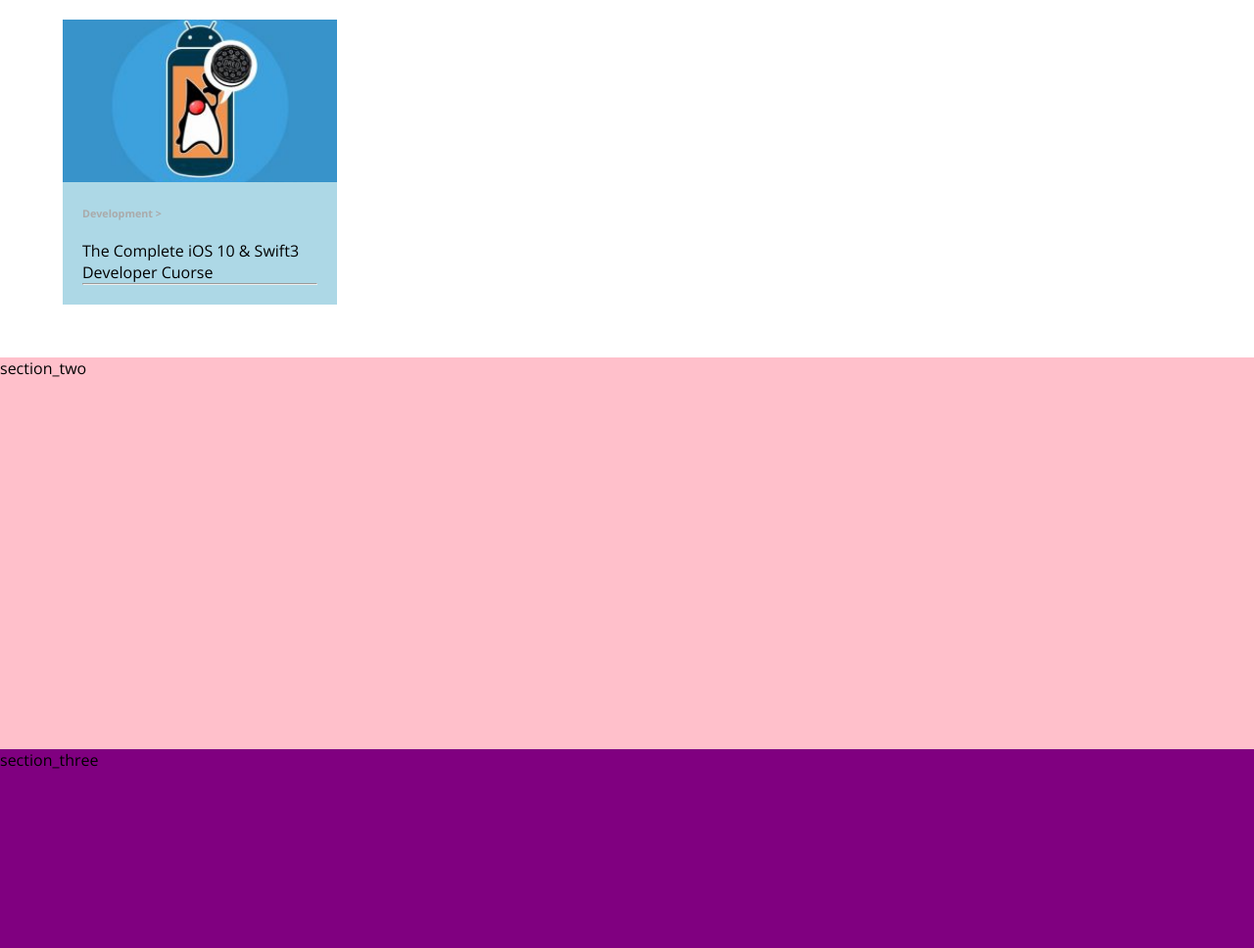
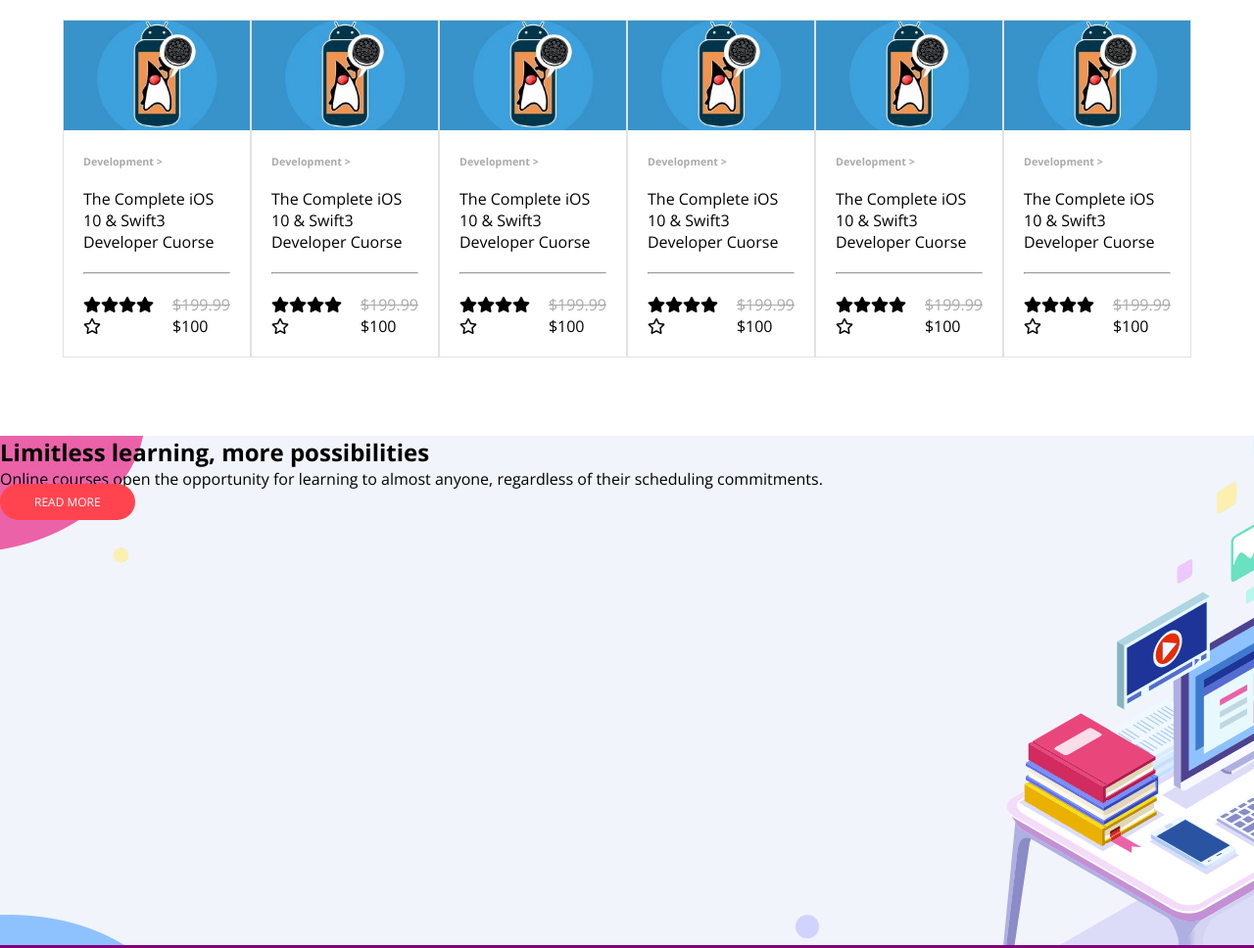
Before and after one commit to arturo-mazzoni/proj-html-vuejs, a plain HTML site: page index.html in a window 1280 px wide. Shown: the part 780-1748 px from the top of the page at 98% size. Drawn offline with nearby package versions, Linux system fonts and the light colour scheme.

Commit message:
section two

```diff
--- a/css/style.css
+++ b/css/style.css
@@ -158,13 +158,13 @@ body {
 /* sezioni principali */
 /* inizio sezione uno */
 .section_one {
-  height: 400px;
   width: 100%;
 }
 
 .course_preview {
-  width: 280px;
-  background-color: lightblue;
+  width: 240px;
+  margin-bottom: 80px;
+  border: 1px solid #e2e2e2;
 }
 
 .course_preview img {
@@ -180,47 +180,93 @@ body {
   padding: 20px;
 }
 
+.course_box hr {
+  color: #e2e2e2;
+  margin-bottom: 20px;
+}
+
 .course_box h6 {
   margin-bottom: 20px;
   color: #aaaaaa;
 }
+
+.course_box p {
+  margin-bottom: 20px;
+}
+
+.vote_price {
+  display: flex;
+  justify-content: space-between;
+}
+
+.price span:first-child {
+  text-decoration: line-through;
+  color: #aaaaaa;
+}
+
+.flexbox {
+  display: flex;
+  justify-content: space-between;
+}
 /* fine sezione uno */
 
+/* inizio sezione due */
 .section_two {
-  height: 400px;
+  height: 520px;
   width: 100%;
-  background-color: pink;
+  background-image: url("../img/bg.png");
 }
 
+.btn_two {
+  text-transform: uppercase;
+  text-decoration: none;
+  font-size: 12px;
+  color: white;
+  border-radius: 25px;
+  padding: 10px 35px;
+  background-color: #ff4450;
+}
+/* fine sezione due */
+
+/* inizio sezione tre */
 .section_three {
   height: 400px;
   width: 100%;
   background-color: purple;
 }
+/* fine sezione tre */
 
+/* inizio sezione quattro */
 .section_four {
   height: 800px;
   width: 100%;
   background-color: lightblue;
 }
+/* fine sezione quattro */
 
+/* inizio sezione cinque */
 .section_five {
   height: 120px;
   width: 100%;
   background-color: pink;
 }
+/* fine sezione cinque */
 
+/* inizio sezione sei */
 .section_six {
   height: 400px;
   width: 100%;
   background-color: lightgrey;
 }
+/* fine sezione sei */
 
+/* inizio sezione sette */
 .section_seven {
   height: 400px;
   width: 100%;
   background-color: lightblue;
 }
+/* fine sezione sette */
 /* fine sezioni principali */
 
 /* footer */
--- a/index.html
+++ b/index.html
@@ -100,18 +100,131 @@
     <div class="section_one">
       <div class="container">
         <h3>Popular Developement Courses</h3>
+        <div class="flexbox">
           <div class="course_preview">
             <img src="img/919872_ed54_6-272x161.jpg" alt="image">
             <div class="course_box">
               <h6>Development ></h6>
               <p>The Complete iOS 10 & Swift3 Developer Cuorse</p>
               <hr>
+              <div class="vote_price">
+                <div class="vote">
+                  <i class="fas fa-star" v-for="item in voto"></i>
+                  <i class="far fa-star"></i>
+                </div>
+                <div class="price">
+                  <span>$199.99</span>
+                  <br>
+                  <span>$100</span>
+                </div>
+              </div>
+            </div>
+          </div>
+          <div class="course_preview">
+            <img src="img/919872_ed54_6-272x161.jpg" alt="image">
+            <div class="course_box">
+              <h6>Development ></h6>
+              <p>The Complete iOS 10 & Swift3 Developer Cuorse</p>
+              <hr>
+              <div class="vote_price">
+                <div class="vote">
+                  <i class="fas fa-star" v-for="item in voto"></i>
+                  <i class="far fa-star"></i>
+                </div>
+                <div class="price">
+                  <span>$199.99</span>
+                  <br>
+                  <span>$100</span>
+                </div>
+              </div>
+            </div>
+          </div>
+          <div class="course_preview">
+            <img src="img/919872_ed54_6-272x161.jpg" alt="image">
+            <div class="course_box">
+              <h6>Development ></h6>
+              <p>The Complete iOS 10 & Swift3 Developer Cuorse</p>
+              <hr>
+              <div class="vote_price">
+                <div class="vote">
+                  <i class="fas fa-star" v-for="item in voto"></i>
+                  <i class="far fa-star"></i>
+                </div>
+                <div class="price">
+                  <span>$199.99</span>
+                  <br>
+                  <span>$100</span>
+                </div>
+              </div>
+            </div>
+          </div>
+          <div class="course_preview">
+            <img src="img/919872_ed54_6-272x161.jpg" alt="image">
+            <div class="course_box">
+              <h6>Development ></h6>
+              <p>The Complete iOS 10 & Swift3 Developer Cuorse</p>
+              <hr>
+              <div class="vote_price">
+                <div class="vote">
+                  <i class="fas fa-star" v-for="item in voto"></i>
+                  <i class="far fa-star"></i>
+                </div>
+                <div class="price">
+                  <span>$199.99</span>
+                  <br>
+                  <span>$100</span>
+                </div>
+              </div>
+            </div>
+          </div>
+          <div class="course_preview">
+            <img src="img/919872_ed54_6-272x161.jpg" alt="image">
+            <div class="course_box">
+              <h6>Development ></h6>
+              <p>The Complete iOS 10 & Swift3 Developer Cuorse</p>
+              <hr>
+              <div class="vote_price">
+                <div class="vote">
+                  <i class="fas fa-star" v-for="item in voto"></i>
+                  <i class="far fa-star"></i>
+                </div>
+                <div class="price">
+                  <span>$199.99</span>
+                  <br>
+                  <span>$100</span>
+                </div>
+              </div>
+            </div>
+          </div>
+          <div class="course_preview">
+            <img src="img/919872_ed54_6-272x161.jpg" alt="image">
+            <div class="course_box">
+              <h6>Development ></h6>
+              <p>The Complete iOS 10 & Swift3 Developer Cuorse</p>
+              <hr>
+              <div class="vote_price">
+                <div class="vote">
+                  <i class="fas fa-star" v-for="item in voto"></i>
+                  <i class="far fa-star"></i>
+                </div>
+                <div class="price">
+                  <span>$199.99</span>
+                  <br>
+                  <span>$100</span>
+                </div>
+              </div>
+            </div>
           </div>
         </div>
       </div>
     </div>
 
-    <div class="section_two">section_two</div>
+    <div class="section_two">
+      <h2>Limitless learning, more possibilities</h2>
+      <p>Online courses open the opportunity for learning to almost anyone, regardless of their scheduling commitments.</p>
+      <a href="#" class="btn_two">read more</a>
+    </div>
+
     <div class="section_three">section_three</div>
     <div class="section_four">section_four</div>
     <div class="section_five">section_five</div>
--- a/js/script.js
+++ b/js/script.js
@@ -7,6 +7,7 @@ let app = new Vue ({
       "Development",
       "Lifestyle",
       "Office Productivity"
-    ]
+    ],
+    voto: 4
   }
 });
```
Lines whose indentation alone changed are shown as unchanged.
